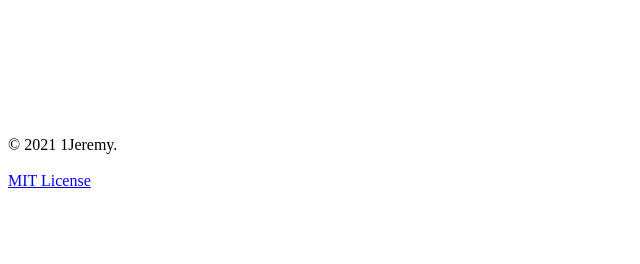
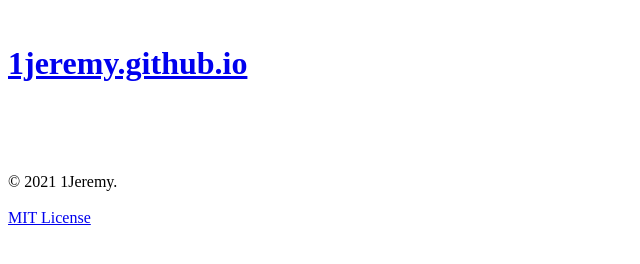
Before and after one commit to 1jeremy/1jeremy.github.io, a plain HTML site: page index.html in a window 1280 px wide. Shown: the whole page, without its empty margins (0-640 px from the left). Drawn offline with Linux system fonts and the light colour scheme.

Commit message:
Update index.html

```diff
--- a/index.html
+++ b/index.html
@@ -3,7 +3,7 @@
     <title>1jeremy.github.io</title>
 </head>
 <body>
-    <h1><br></a href="https://1jeremy.github.io/"></h1>
+    <h1><br><a href="https://1jeremy.github.io/">1jeremy.github.io</a></h1>
     <br>
     <br>
     <br>
```
